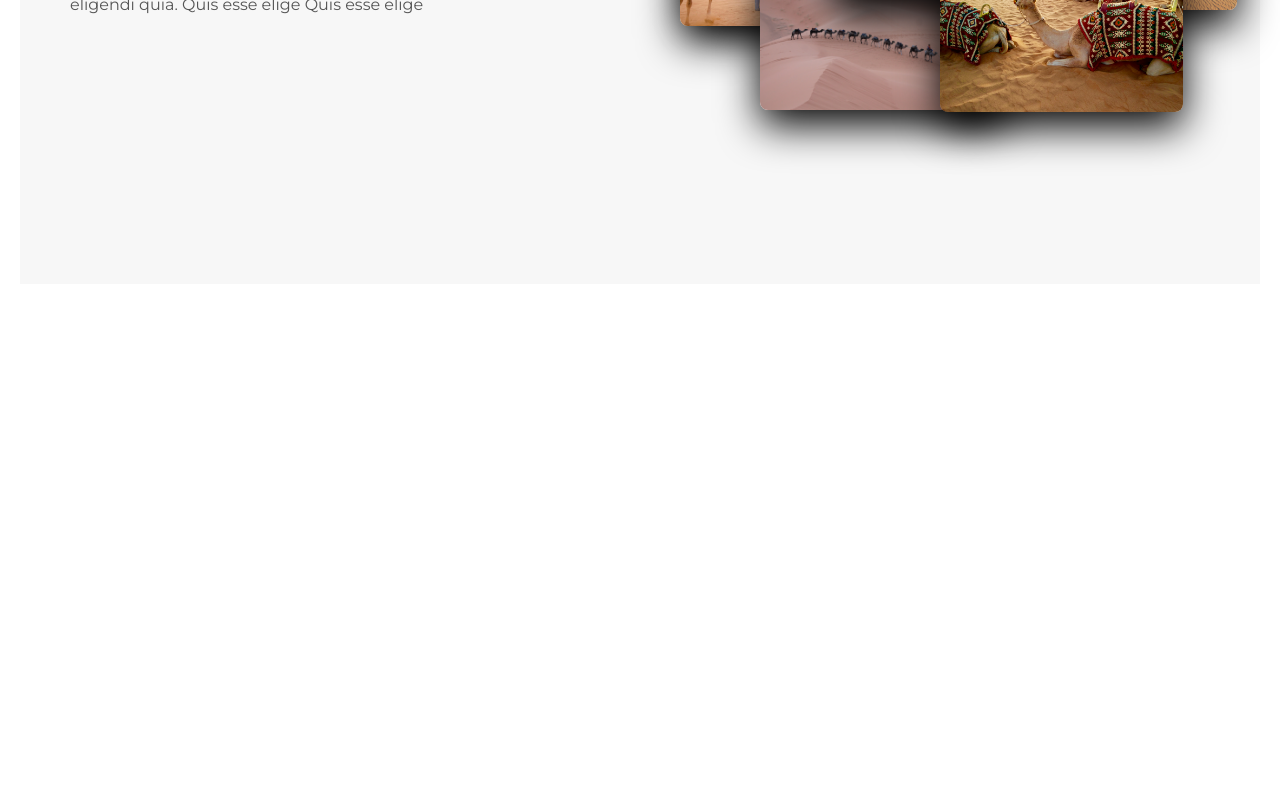
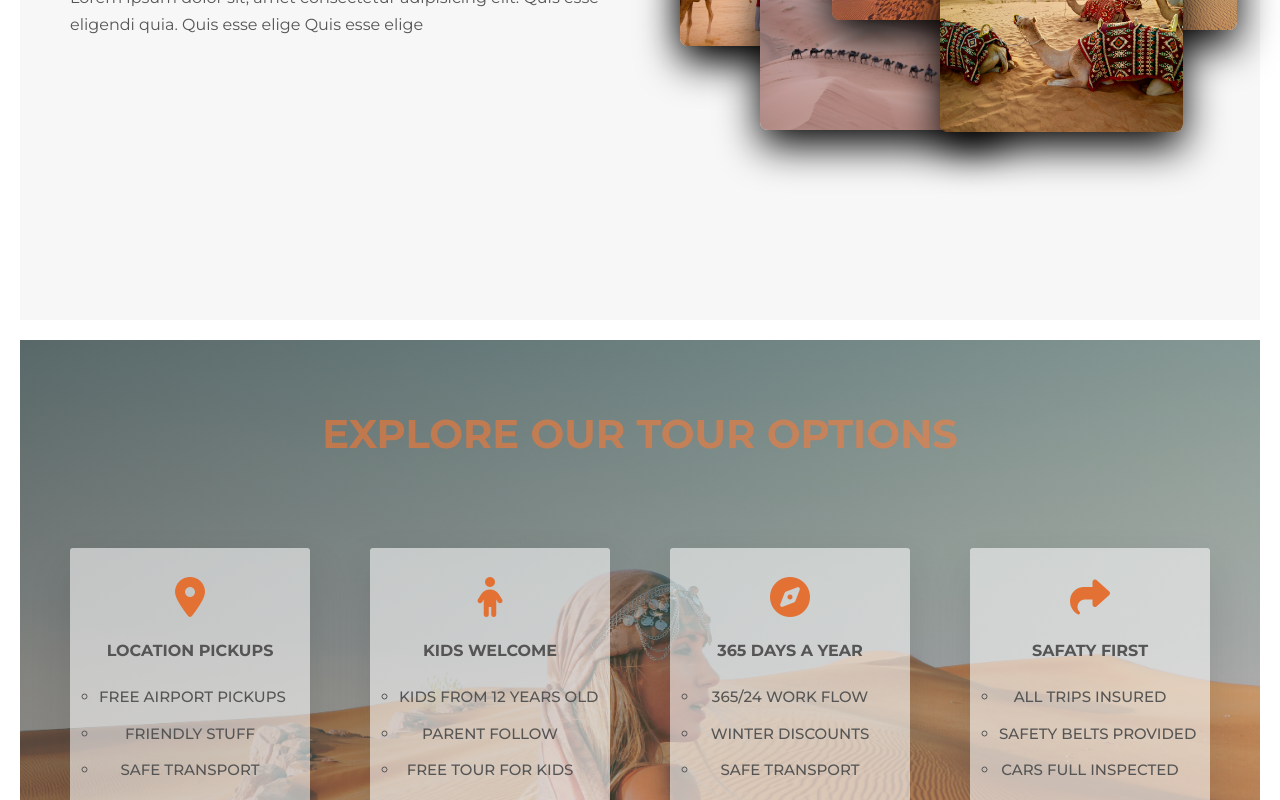
Before and after one commit to Atash3000/Safari-desert-app, a React (Create React App) app: page / in a window 1280 px wide. Shown: the part 1160-1960 px from the top of the page. Before the commit the page ends 1464 px from the top, so only its background shows below. Built offline with nearby package versions, Linux system fonts and the light colour scheme.

Commit message:
add tour info section

```diff
--- a/public/index.html
+++ b/public/index.html
@@ -2,7 +2,7 @@
 <html lang="en">
   <head>
     <meta charset="utf-8" />
-
+     <script src="https://kit.fontawesome.com/5036366cd9.js" crossorigin="anonymous"></script>
     <meta name="viewport" content="width=device-width, initial-scale=1" />
     <meta name="theme-color" content="#000000" />
     <meta
--- a/src/App.js
+++ b/src/App.js
@@ -1,15 +1,16 @@
 import Header from './components/Header/Header';
 import Tours from './components/Section-tours/Tours';
+import TourInfo from './components/Tour-info/TourInfo';
+
 
 
 function App() {
   return (
-    <>
+    <div className='App'>
     <Header/>
-    <main>
     <Tours/>
-    </main>
-    </>
+    <TourInfo/>
+    </div>
 
   );
 }
--- a/src/components/Header/Header.js
+++ b/src/components/Header/Header.js
@@ -4,13 +4,13 @@ import './Header.scss';
 
 function Header() {
   return (
-    <header class="header">
-    <div class="header__text-box">
-      <h1 class="heading-primary u-margin-bottom-medium">
-        <span class="heading-primary--main">desert safari </span>
-        <span class="heading-primary--sub"> where dreams come true</span>
+    <header className="header">
+    <div className="header__text-box">
+      <h1 className="heading-primary u-margin-bottom-medium">
+        <span className="heading-primary--main">desert safari </span>
+        <span className="heading-primary--sub"> where dreams come true</span>
       </h1>
-      <a href="#" class="btn btn--white">explore safari</a>
+      <a href="#" className="btn btn--white">explore safari</a>
     </div>
   </header>
   )
--- a/src/components/Header/Header.scss
+++ b/src/components/Header/Header.scss
@@ -1,8 +1,4 @@
 @import '../../sass/abstracts/variables';
-
-// @import '../../sass/base/animations.scss';
-// @import '../../sass/base/utilities.scss';
-// @import '../../sass/components/button.scss';
 
 
 
--- a/src/components/Section-tours/Tours.scss
+++ b/src/components/Section-tours/Tours.scss
@@ -1,8 +1,4 @@
 @import '../../sass/abstracts/variables';
-// @import '../../sass/abstracts/mixins.scss';
-// @import '../../sass/base/utilities.scss';
-// @import '../../sass/layout/grid.scss';
-
 
 
 
@@ -11,7 +7,7 @@
 .section-tours{
   background-color: $color-white;
   padding:8rem 0;
-  height:88vh;
+  height:90vh;
 
 }
 
--- /dev/null
+++ b/src/components/Tour-info/TourInfo.js
@@ -0,0 +1,70 @@
+import React from 'react';
+import './TourInfo.scss';
+
+
+
+
+function TourInfo() {
+  return (
+     <section class="section-tour-info">
+      <div class="u-text-center u-margin-bottom-big">
+        <h2 class="heading-secondary ">
+          explore our tour options
+        </h2>
+      </div>
+      <div class="row">
+        <div class="col-1-of-4">
+          <div class="tour-options u-text-center">
+            <i class="tour-options__icon fas fa-map-marker-alt"></i>
+            <h3 class="heading-tertiary u-margin-bottom-small">Location pickups</h3>
+            <ul class='tour-options__ulList'>
+              <li> free airport pickups</li>
+              <li>friendly stuff</li>
+              <li>safe transport</li>
+              <li>only for you</li>
+            </ul>
+          </div>
+        </div>
+        <div class="col-1-of-4">
+          <div class="tour-options u-text-center">
+            <i class="tour-options__icon fas fa-child"></i>
+            <h3 class="heading-tertiary u-margin-bottom-small">Kids welcome</h3>
+            <ul class='tour-options__ulList'>
+              <li> kids from 12 years old</li>
+              <li>parent follow</li>
+              <li>free tour for kids</li>
+              <li>only for kids</li>
+            </ul>
+          </div>
+        </div>
+        <div class="col-1-of-4">
+          <div class="tour-options u-text-center">
+            <i class="tour-options__icon fas fas fa-compass"></i>
+            <h3 class="heading-tertiary u-margin-bottom-small">365 days a year</h3>
+            <ul class='tour-options__ulList'>
+              <li> 365/24 work flow</li>
+              <li>winter discounts</li>
+              <li>safe transport</li>
+              <li>only for you</li>
+            </ul>
+          </div>
+        </div>
+        <div class="col-1-of-4">
+          <div class="tour-options u-text-center">
+            <i class="tour-options__icon fas fa-share"></i>
+            <h3 class="heading-tertiary u-margin-bottom-small">safaty first</h3>
+            <ul class='tour-options__ulList'>
+              <li> all trips insured</li>
+              <li>safety belts provided</li>
+              <li>cars full inspected</li>
+              <li> for your safety</li>
+            </ul>
+          </div>
+        </div>
+      </div>
+    </section>
+
+  )
+}
+
+export default TourInfo
--- /dev/null
+++ b/src/components/Tour-info/TourInfo.scss
@@ -0,0 +1,61 @@
+@import '../../sass/abstracts/variables';
+
+.section-tour-info{
+
+  padding:6rem 0;
+  background-image: linear-gradient(
+    to right bottom ,
+    rgba($color-black,0.65),
+    rgba($color-desert-light,.3)) ,
+    url('../../images/give-me-hand.jpg');
+
+
+  background-position: center;
+  background-size: cover;
+  background-repeat: no-repeat;
+
+  position: relative;
+
+}
+
+
+
+.tour-options{
+
+
+  background-color: rgba($color-white,0.6);
+  font-size:1.5rem;
+  padding:2.9rem;
+  text-align: center;
+  border-radius: 3px;
+  box-shadow: 0 2rem 4rem rgba($color-black,0.15);
+  transition:all .3s;
+  height:auto;
+
+
+  &__icon{
+    font-size: 4rem;
+    color:$color-desert-dark;
+    margin-bottom:2rem;
+  }
+
+  &__ulList{
+    list-style:circle;
+
+    & li{
+
+      white-space:nowrap;
+      font-size: 1.5rem;
+      text-transform: uppercase;
+      font-weight: 500;
+      &:not(:last-child){
+        margin-bottom:1.1rem;
+      }
+    }
+  }
+
+  &:hover{
+    transform:translateY(-1.5rem) scale(1.03);
+
+  }
+}
--- a/src/sass/index.scss
+++ b/src/sass/index.scss
@@ -5,15 +5,10 @@
 @import 'abstracts/variables';
 
 @import 'base/animations';
-
 @import 'base/typography';
 @import 'base/utilities';
 
 @import 'components/button';
-
-
-
-
 
 @import 'layout/grid';
 
@@ -41,3 +36,13 @@ body{
   padding:2rem;
 
 }
+
+#root{
+  height:100%;
+}
+
+.App{
+  display:grid;
+   grid-template-columns:1fr;
+  grid-gap:2rem;
+}
```
